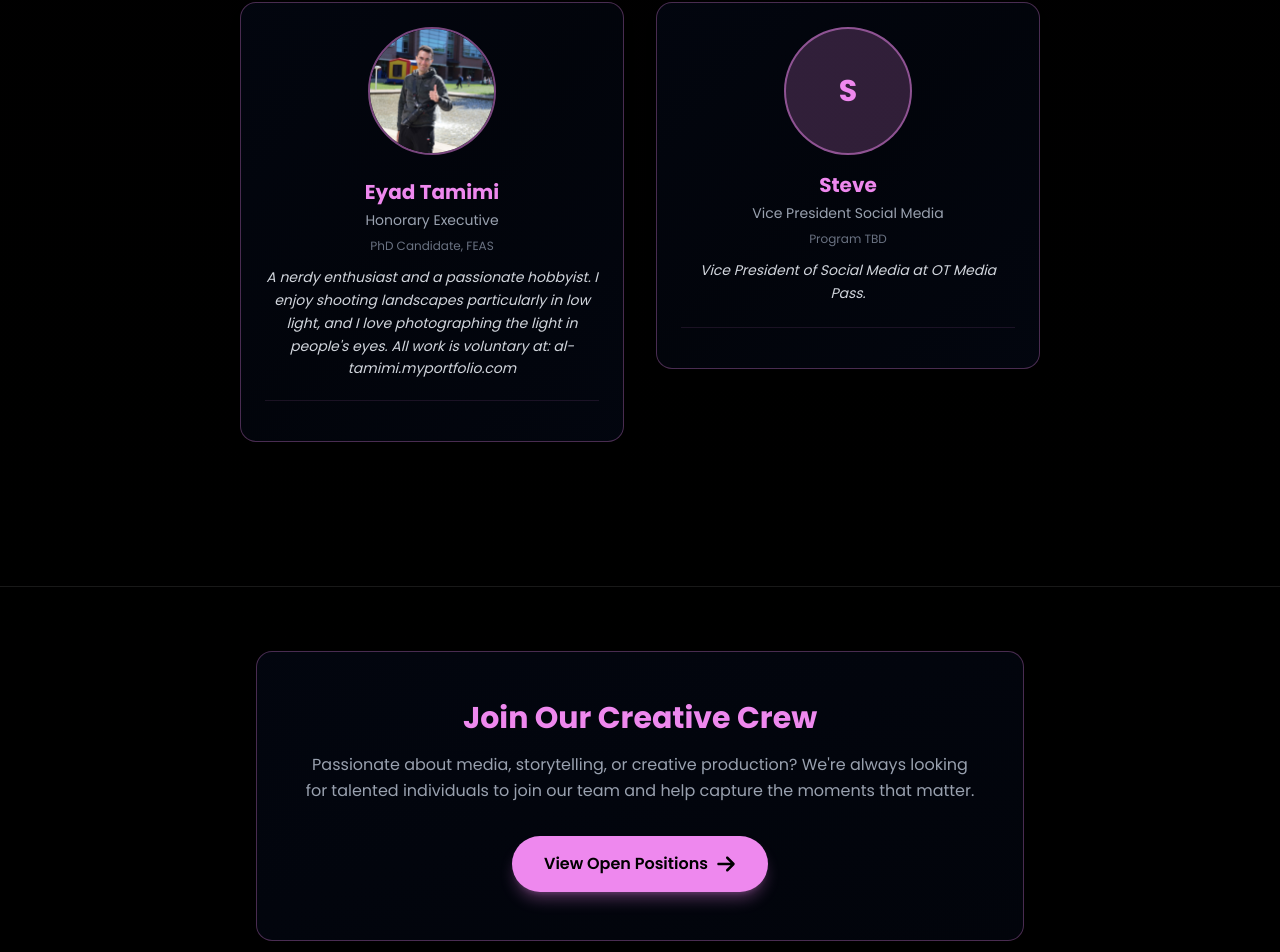
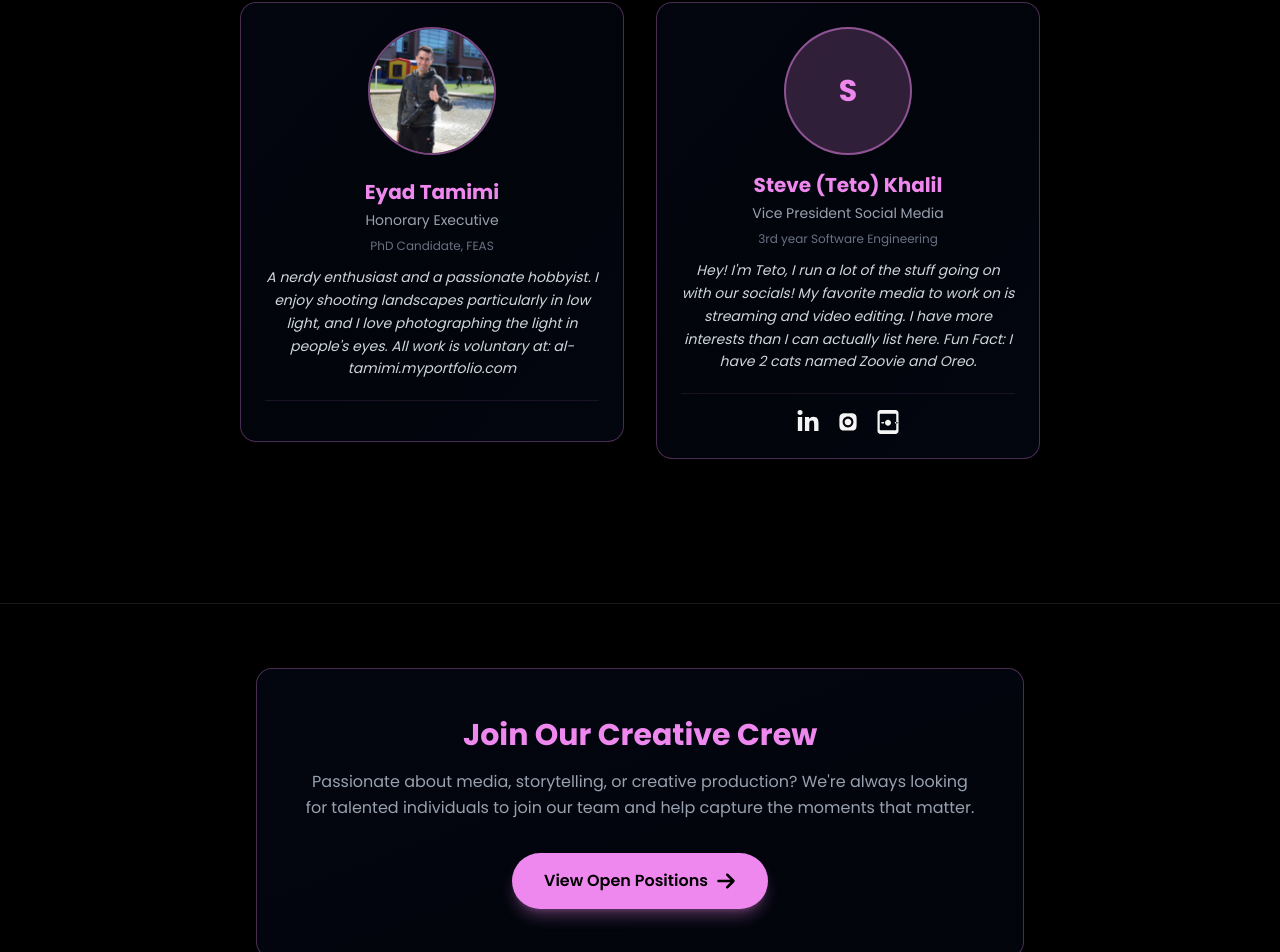
Before and after one commit to dhruvht612/OT_Media_Pass_Official_Website, a React (Vite) app: page /team in a window 1280 px wide. Shown: the part 6192-7144 px from the top of the page. Built offline with nearby package versions, Linux system fonts and the light colour scheme.

Commit message:
Add Linktree and social media links for Steve Khalil in team data; updated TeamCard component to display Linktree icon.

```diff
--- a/src/components/TeamCard.jsx
+++ b/src/components/TeamCard.jsx
@@ -95,6 +95,19 @@ const TeamCard = ({ member }) => {
               </svg>
             </a>
           )}
+          {member.socials.linktree && (
+            <a
+              href={member.socials.linktree}
+              target="_blank"
+              rel="noopener noreferrer"
+              className="transition-transform hover:scale-110 hover:text-green-400"
+              aria-label="Linktree"
+            >
+              <svg xmlns="http://www.w3.org/2000/svg" fill="currentColor" viewBox="0 0 448 512" className="w-6 h-6">
+                <path d="M0 64C0 28.7 28.7 0 64 0H384c35.3 0 64 28.7 64 64V448c0 35.3-28.7 64-64 64H64c-35.3 0-64-28.7-64-64V64zM48 96V416c0 8.8 7.2 16 16 16H384c8.8 0 16-7.2 16-16V96c0-8.8-7.2-16-16-16H64c-8.8 0-16 7.2-16 16zM224 208c35.3 0 64 28.7 64 64s-28.7 64-64 64s-64-28.7-64-64s28.7-64 64-64zM80 272c0 8.8 7.2 16 16 16h32c8.8 0 16-7.2 16-16s-7.2-16-16-16H96c-8.8 0-16 7.2-16 16zm288 0c0 8.8 7.2 16 16 16h32c8.8 0 16-7.2 16-16s-7.2-16-16-16H384c-8.8 0-16 7.2-16 16z"/>
+              </svg>
+            </a>
+          )}
         </div>
       )}
       </div>
--- a/src/data/team.js
+++ b/src/data/team.js
@@ -16,6 +16,7 @@ import billyPic from '../assets/Team_Pictures/Billy_Pic.jpg';
 // import emekaPic from '../assets/Team_Pictures/Emeka_Pic.jpg';
 import dhruvPic from '../assets/Team_Pictures/Dhruv_Pic.jpg';
 // import stevePic from '../assets/Team_Pictures/Steve_Pic.jpg';
+// Note: Add Steve_Pic.jpg to Team_Pictures folder when available
 
 export const teamMembers = [
   {
@@ -210,11 +211,15 @@ export const teamMembers = [
   },
   {
     id: 18,
-    name: "Steve",
+    name: "Steve (Teto) Khalil",
     role: "Vice President Social Media",
-    program: "Program TBD",
-    bio: "Vice President of Social Media at OT Media Pass.",
+    program: "3rd year Software Engineering",
+    bio: "Hey! I'm Teto, I run a lot of the stuff going on with our socials! My favorite media to work on is streaming and video editing. I have more interests than I can actually list here. Fun Fact: I have 2 cats named Zoovie and Oreo.",
     //image: stevePic,
-    socials: {}
+    socials: {
+      linktree: "https://linktr.ee/tetomario",
+      instagram: "https://www.instagram.com/t.m.p__",
+      linkedin: "https://www.linkedin.com/in/steve-khalil-7b596126a"
+    }
   }
 ];
```
